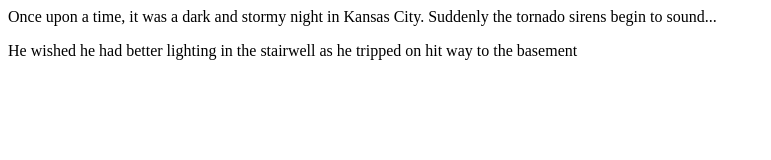
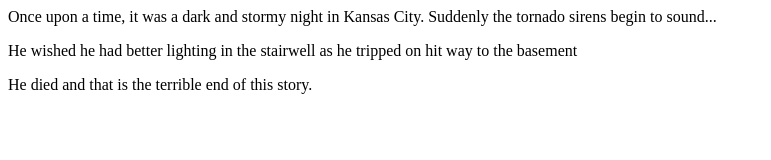
Before and after one commit to joshwilson84/fireside-story, a plain HTML site: page index.html in a window 1280 px wide. Shown: the whole page, without its empty margins (0-771 px from the left). Drawn offline with Linux system fonts and the light colour scheme.

Commit message:
revised story

```diff
--- a/index.html
+++ b/index.html
@@ -2,5 +2,6 @@
   <body>
     <p>Once upon a time, it was a dark and stormy night in Kansas City. Suddenly the tornado sirens begin to sound...</p>
     <p>He wished he had better lighting in the stairwell as he tripped on hit way to the basement</p>
+    <p>He died and that is the terrible end of this story.</p>
   </body>
 </html>
```
